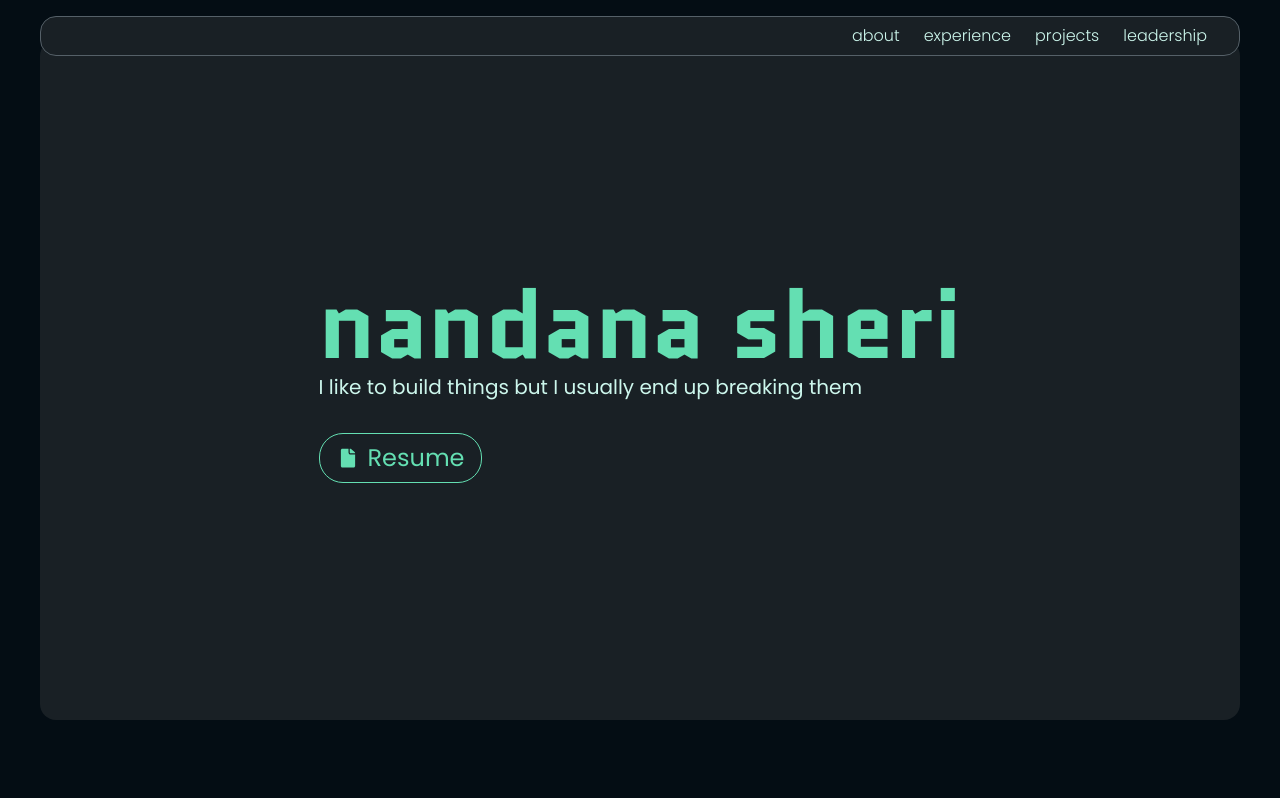
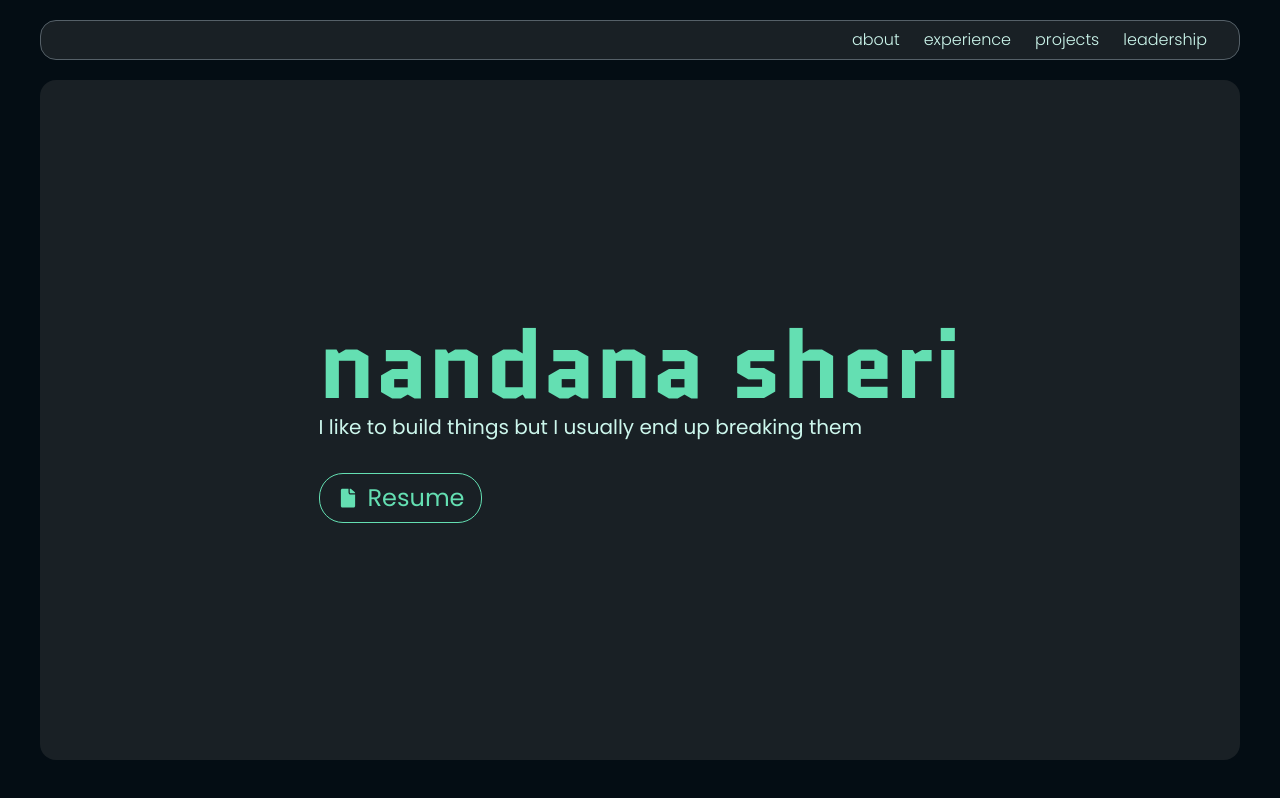
Before and after one commit to nandanasheri/nandana.dev-v1, a React (Create React App) app: page / in a window 1280 px wide. Built offline with nearby package versions, Linux system fonts and the light colour scheme.

Commit message:
fixed navbar positioning

```diff
--- a/src/components/Navbar.js
+++ b/src/components/Navbar.js
@@ -19,7 +19,7 @@ const NavData = [
 ]
 export default function Navbar() {
     return (
-        <div className="bg-light-bg mx-10 h-10 -mt-6 w-[calc(100vw-5rem)] rounded-2xl border border-grey fixed flex justify-end items-center gap-6 pr-8">
+        <div className="bg-light-bg mx-10 mt-5 h-10 w-[calc(100vw-5rem)] rounded-2xl border border-grey fixed top-0 flex justify-end items-center gap-6 pr-8">
             {NavData.map((item) => {
               return (
                 <span>
--- a/src/index.css
+++ b/src/index.css
@@ -3,6 +3,7 @@
 @tailwind utilities;
 body {
   margin: 0;
+  padding-top: 2.5rem;
   background-color: #040D14;
   font-family: "Poppins", sans-serif;
   -webkit-font-smoothing: antialiased;
```
